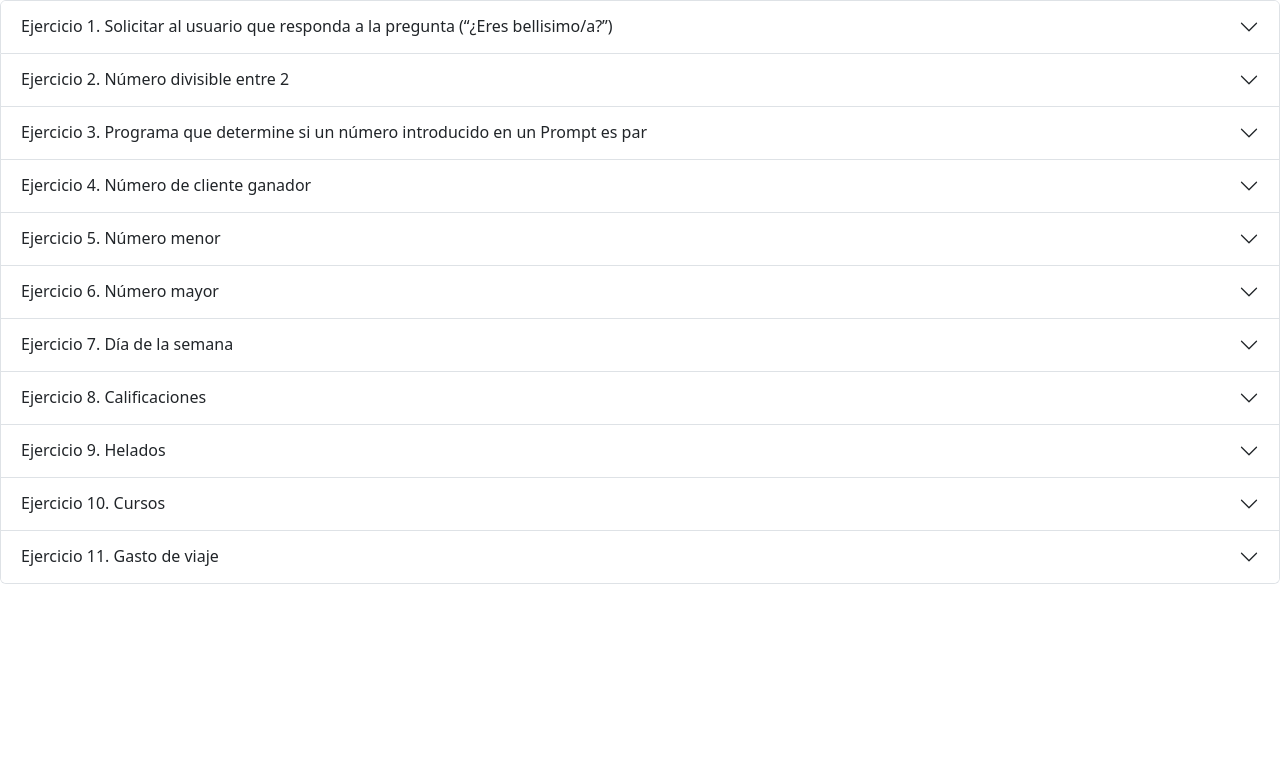
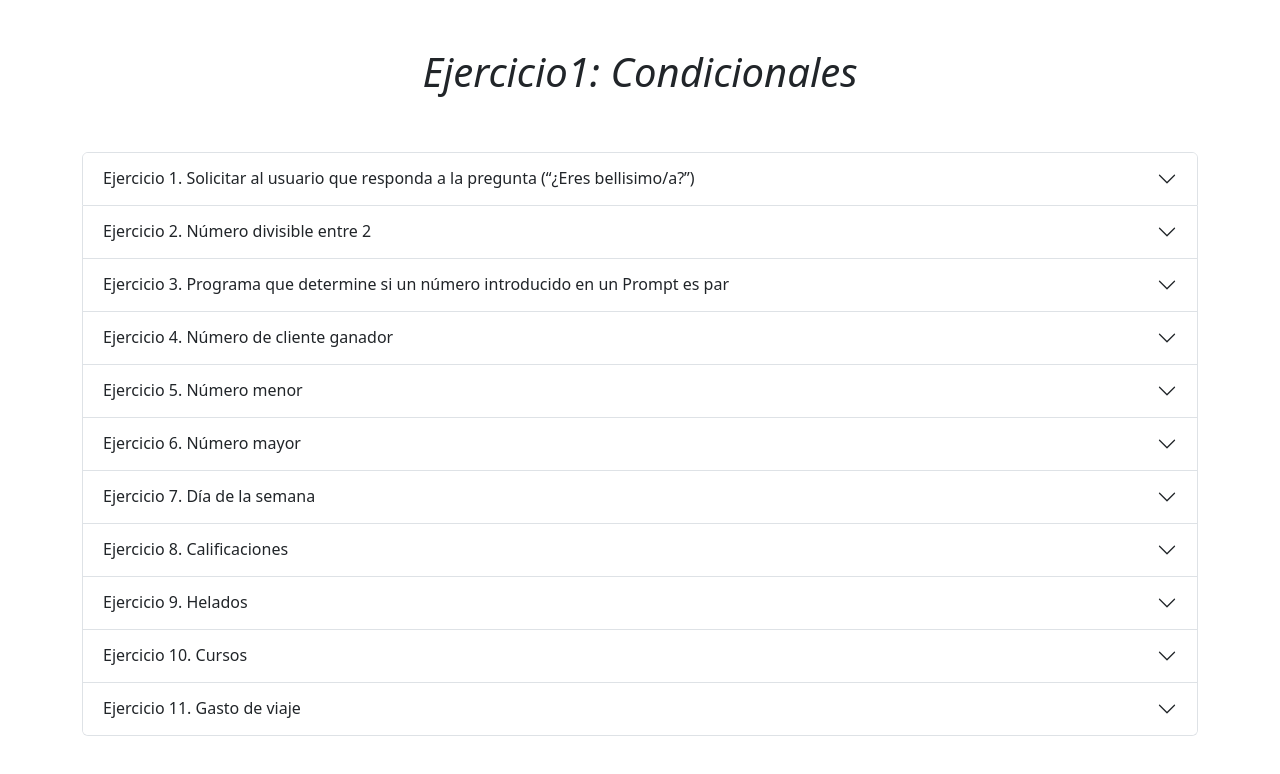
Before and after one commit to RicardoPenagos/Ejercicio1_javaScript, a plain HTML site: page index.html in a window 1280 px wide. Drawn offline with nearby package versions, Linux system fonts and the light colour scheme.

Commit message:
third commit. Agregué un título y centré el acordeon, ya no meteré css.

```diff
--- a/index.html
+++ b/index.html
@@ -19,7 +19,11 @@
 
 <body>
 
-    <main class="accordion" id="accordionPanelsStayOpenExample">
+    <header class="container p-5 text text-center">
+        <h1 class="fst-italic">Ejercicio1: Condicionales</h1>
+    </header>
+
+    <main class="accordion container" id="accordionPanelsStayOpenExample">
 
         <section class="accordion-item">
             <h2 class="accordion-header">
```
